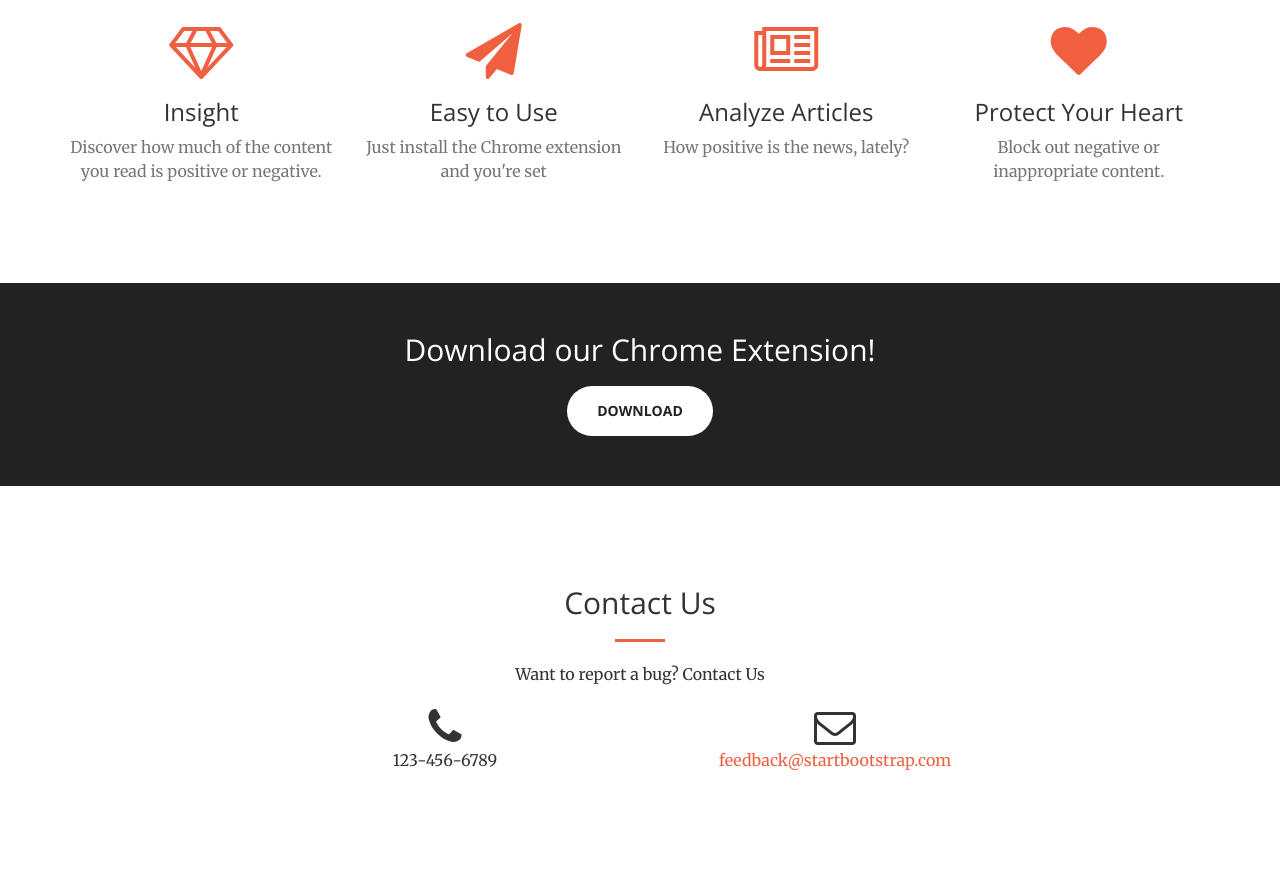
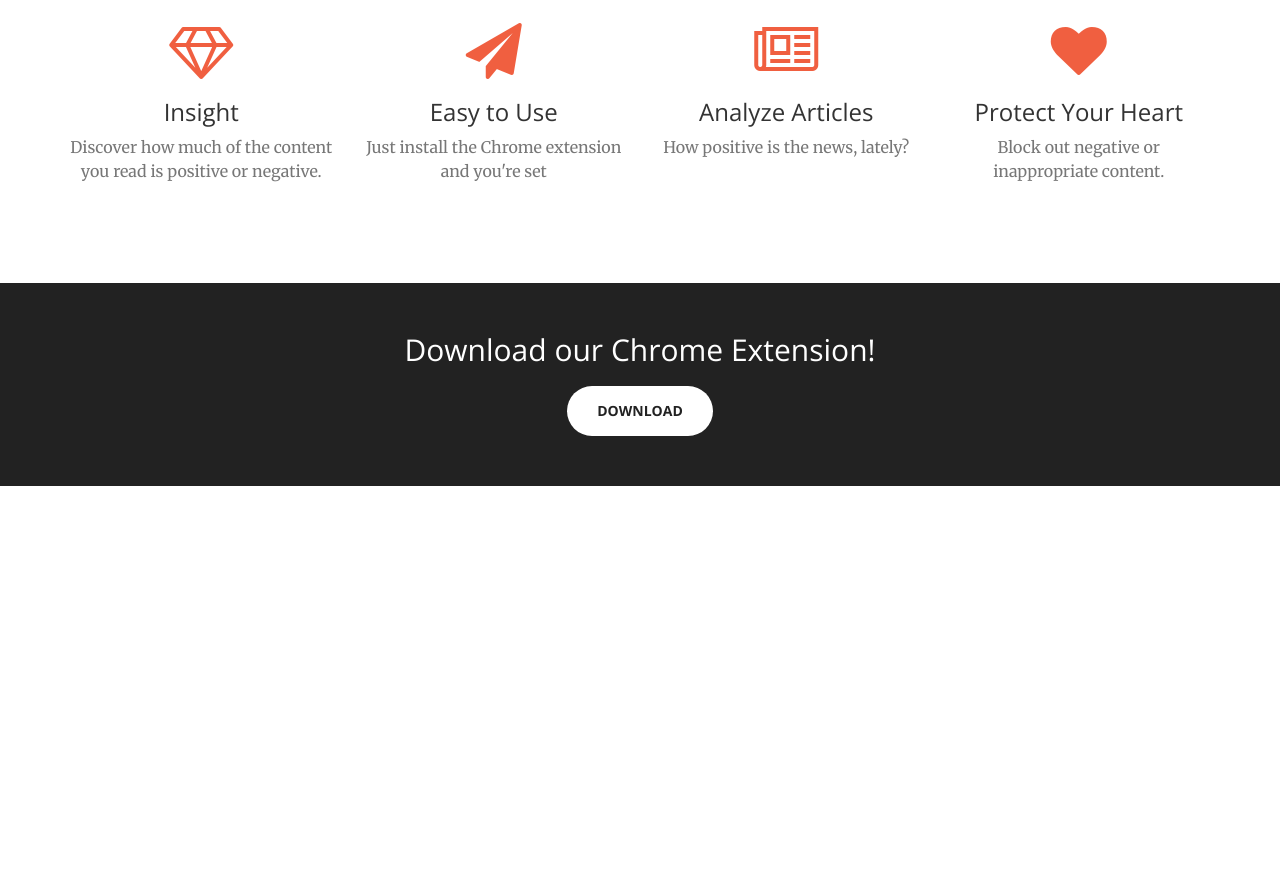
Before and after one commit to 4-space/hackathon-website, a plain HTML site: page index.html in a window 1280 px wide. Shown: the part 1367-2259 px from the top of the page. After the commit the page ends 1853 px from the top, so only its background shows below. Drawn offline with nearby package versions, Linux system fonts and the light colour scheme.

Commit message:
Deleted Contact Us Section

```diff
--- a/index.html
+++ b/index.html
@@ -147,25 +147,6 @@
         </div>
     </aside>
 
-    <section id="contact">
-        <div class="container">
-            <div class="row">
-                <div class="col-lg-8 col-lg-offset-2 text-center">
-                    <h2 class="section-heading">Contact Us</h2>
-                    <hr class="primary">
-                    <p>Want to report a bug? Contact Us</p>
-                </div>
-                <div class="col-lg-4 col-lg-offset-2 text-center">
-                    <i class="fa fa-phone fa-3x wow bounceIn"></i>
-                    <p>123-456-6789</p>
-                </div>
-                <div class="col-lg-4 text-center">
-                    <i class="fa fa-envelope-o fa-3x wow bounceIn" data-wow-delay=".1s"></i>
-                    <p><a href="mailto:your-email@your-domain.com">feedback@startbootstrap.com</a></p>
-                </div>
-            </div>
-        </div>
-    </section>
 
     <!-- jQuery -->
     <script src="js/jquery.js"></script>
```
